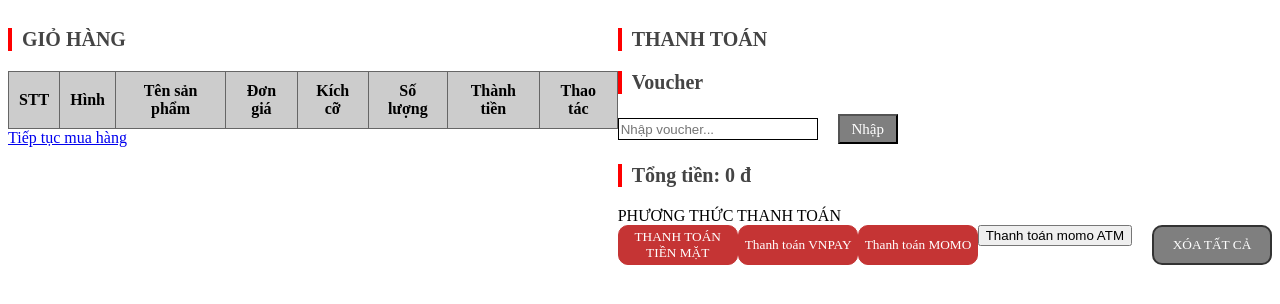
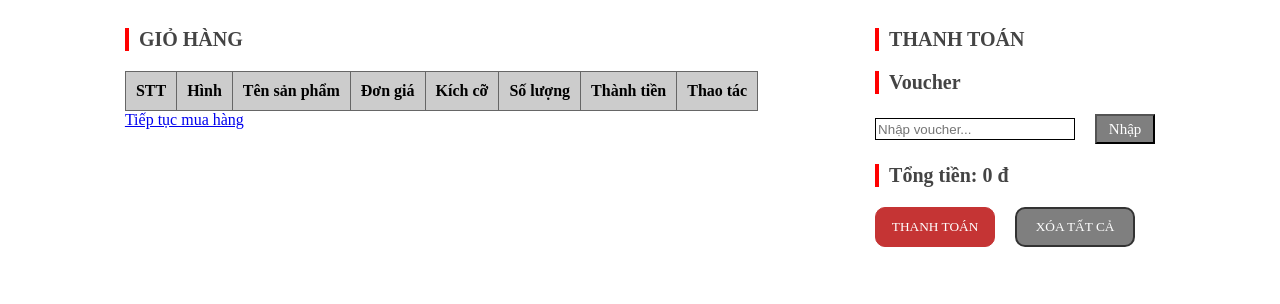
Before and after one commit to docaohaidang04/D-n-1, a PHP site: page /DA1/view/cart.php in a window 1280 px wide. Shown: the top 304 px of the page. Run offline with PHP 8.4, Linux system fonts and the light colour scheme; the visitor is signed in with stand-in values (Sample User, id 1); data that the repository does not hold is empty.

Commit message:
Update cart.php

```diff
--- a/view/cart.php
+++ b/view/cart.php
@@ -58,30 +58,18 @@ foreach ($_SESSION['giohang'] as $index => $value) {
         <p>Voucher</p>
         <input class="vc" type="text" placeholder="Nhập voucher..."><button class="nhap">Nhập</button>
         <p>Tổng tiền: <?php echo number_format($totalAmount, 0, ",", "."); ?> đ</p>
-        PHƯƠNG THỨC THANH TOÁN
-        <br>
         <div class="form_fott">
             <form method="post" action="index.php?pg=thanhtoan">
                 <input type="hidden" name="ngaydat" value="<?= date('Y-m-d H:i:s'); ?>">
-                <button type="submit" class="tt" name="muangay">THANH TOÁN TIỀN MẶT</button>
+                <button type="submit" class="tt" name="muangay">THANH TOÁN</button>
                 <!-- <button type="submit" class="tt" name="muangay">THANH TOÁN BẰNG MOMO</button> -->
 
-            </form>
-            <br>
-            <form action="index.php?pg=thanhtoanvnpay">
-                <input class="tt" type="submit" name="vnpay" value="Thanh toán VNPAY">
-            </form>
-            <form action="index.php?pg=thanhtoanmomo" method="POST" target="_blank"
-                enctype="application/x-www-form-urlencoded">
-                <input class="tt" type="submit" name="momo" value="Thanh toán MOMO">
-            </form>
-            <form action="momoATM.php" method="POST" target="_blank" enctype="application/x-www-form-urlencoded">
-                <input type="submit" name="momo" value="Thanh toán momo ATM">
             </form>
             <form method="post">
                 <input type="hidden" name="xoatatca" value="1">
                 <button type="submit" class="xoa">XÓA TẤT CẢ</button>
             </form>
+
         </div>
     </div>
 </div>
```
